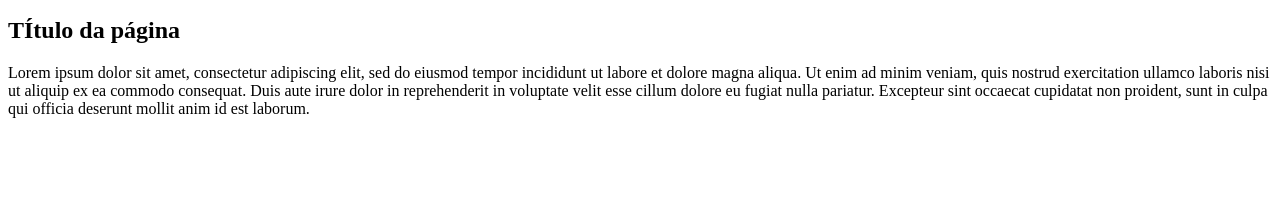
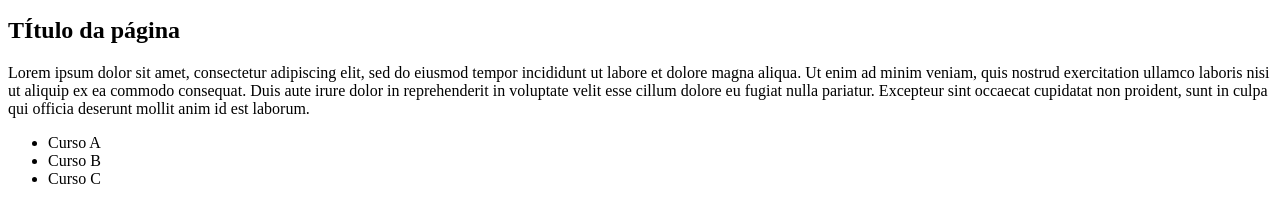
Before and after one commit to thiago-machado/cursogit, a plain HTML site: page index.html in a window 1280 px wide. Shown: the part 137-360 px from the top of the page. Drawn offline with Linux system fonts and the light colour scheme.

Commit message:
Inserido uma lista

```diff
--- a/index.html
+++ b/index.html
@@ -14,6 +14,12 @@
 		<h2>TÍtulo da página</h2>
 		<p>Lorem ipsum dolor sit amet, consectetur adipiscing elit, sed do eiusmod tempor incididunt ut labore et dolore magna aliqua. Ut enim ad minim veniam, quis nostrud exercitation ullamco laboris nisi ut aliquip ex ea commodo consequat. Duis aute irure dolor in reprehenderit in voluptate velit esse cillum dolore eu fugiat nulla pariatur. Excepteur sint occaecat cupidatat non proident, sunt in culpa qui officia deserunt mollit anim id est laborum.</p>
 
+		<ul>
+			<li>Curso A</li>
+			<li>Curso B</li>
+			<li>Curso C</li>
+		</ul>
+
 	</body>
 
 </html>
```
